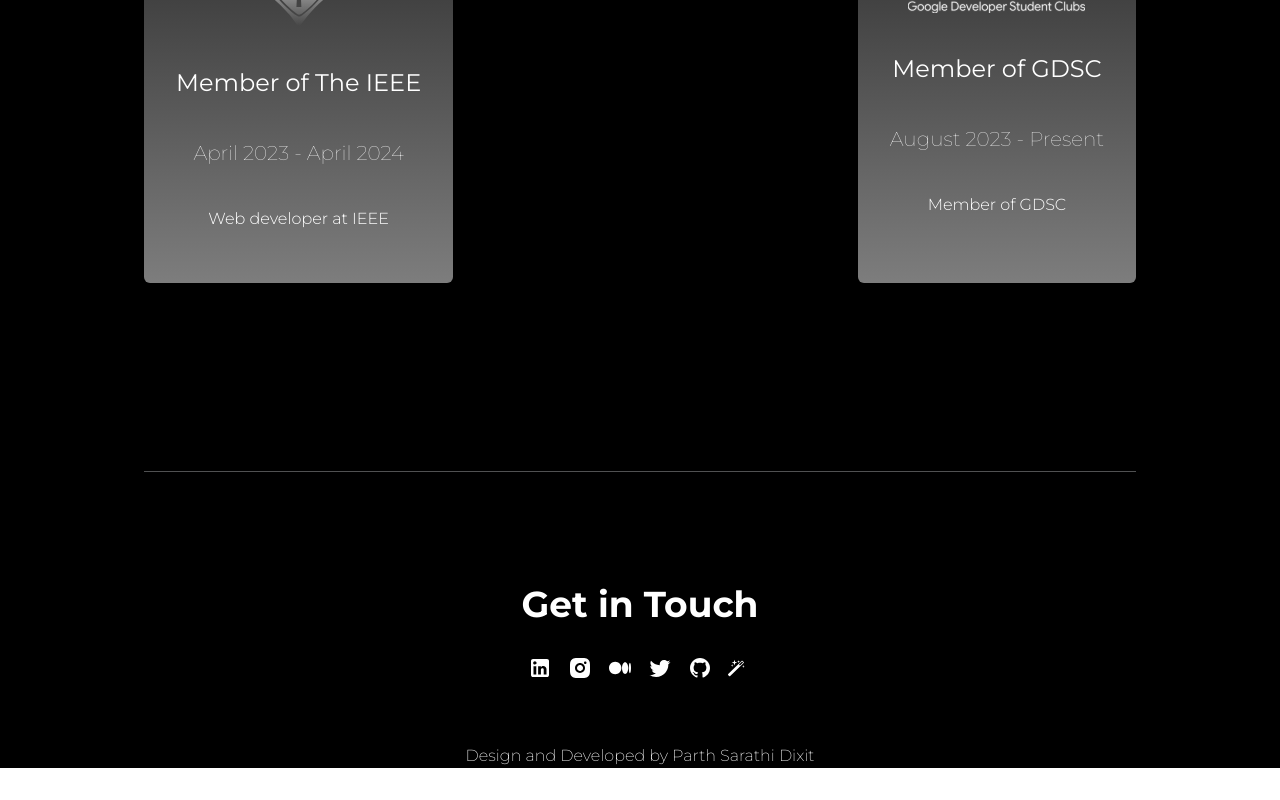
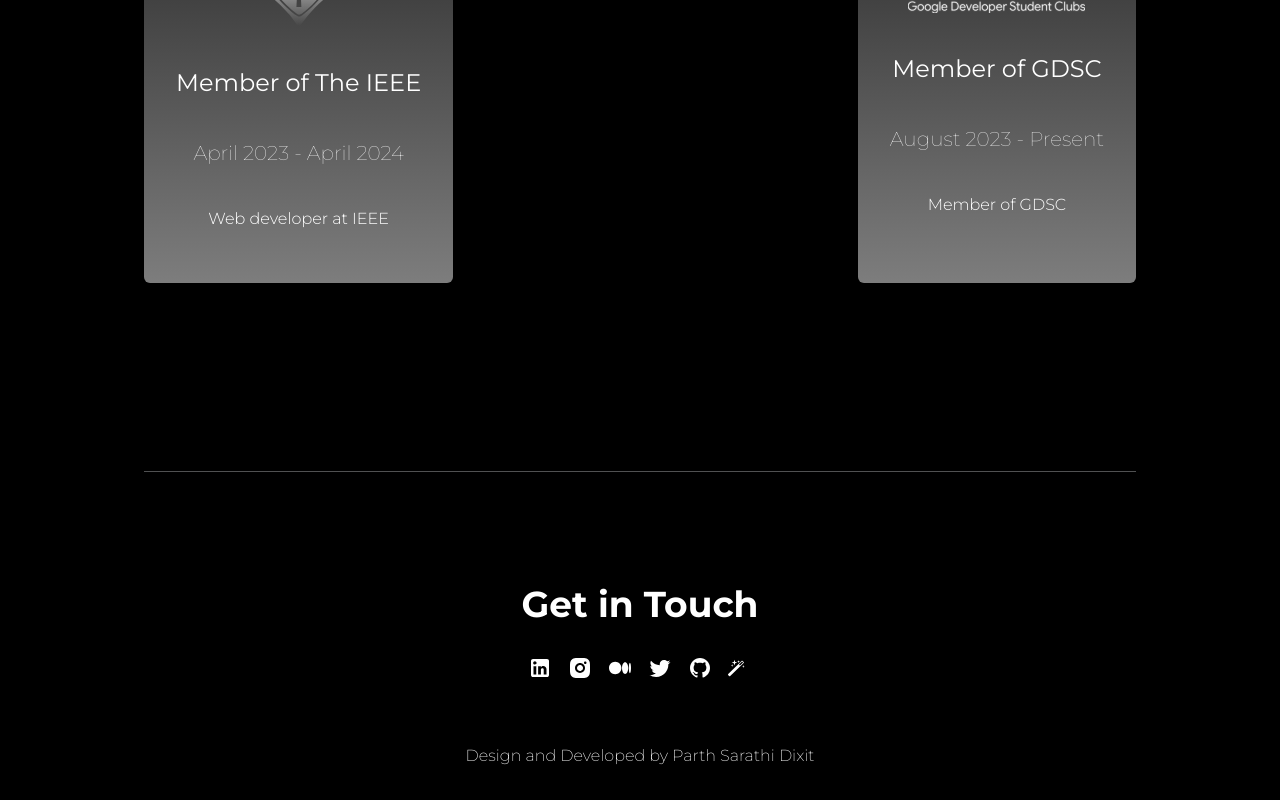
Before and after one commit to parth-psd-009/my-portfolio, a React (Vite) app: page / in a window 1280 px wide. Shown: the part 1633-2433 px from the top of the page. Before the commit the page ends 2401 px from the top, so only its background shows below. Built offline with nearby package versions, Linux system fonts and the light colour scheme.

Commit message:
Update Footer.component.jsx

```diff
--- a/src/components/Footer/Footer.component.jsx
+++ b/src/components/Footer/Footer.component.jsx
@@ -12,7 +12,7 @@ import Wand from "../../../public/assets/wandwhite.svg";
 const Footer = () => {
     const [hover, setHover] = useState(false);
     return (
-        <div className="flex-col -mt-1 mb-8 justify-center items-center align-middle text-center px-36 bg-black">
+        <div className="flex-col -mt-1 pb-8 justify-center items-center align-middle text-center px-36 bg-black">
             <hr className="opacity-35 mb-16 md:mb-28" />
             <h1 className="text-3xl align-middle font-bold md:text-4xl ">Get in Touch</h1>
             <div className="flex justify-center align-middle my-8 px-4 ">
```
